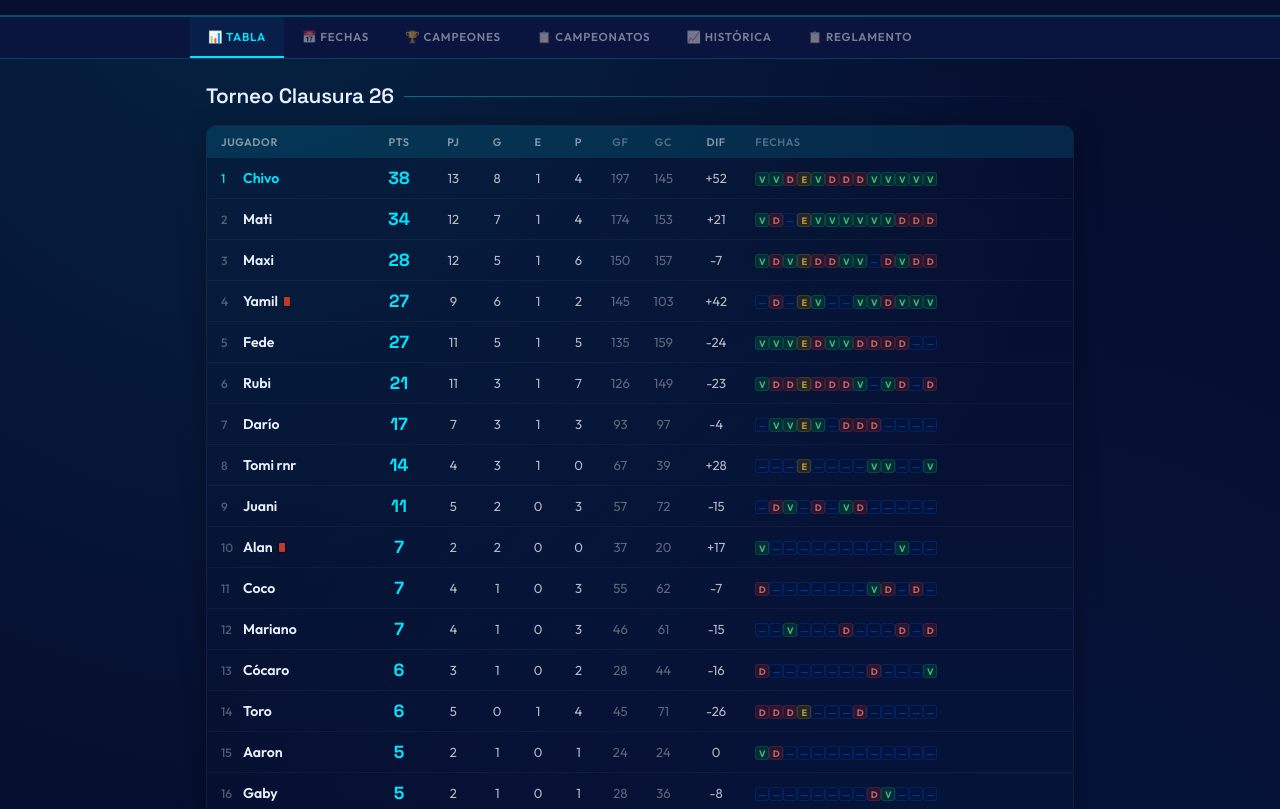
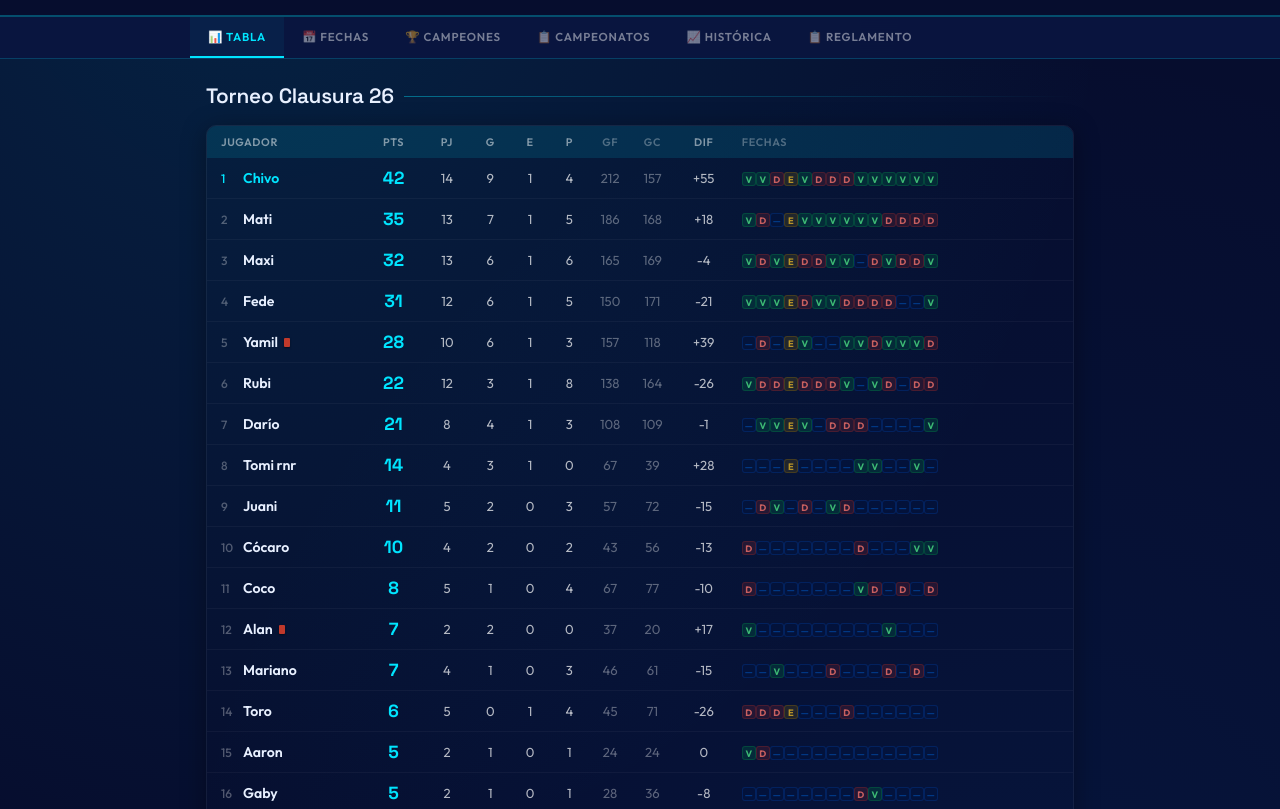
Before and after one commit to fedecamarotti/fulbito-martes, a plain HTML site: page index.html in a window 1280 px wide. Shown: the part 143-952 px from the top of the page. Drawn offline with Linux system fonts and the light colour scheme.

Commit message:
Fecha 14 (17 Nov 2026): Rosa 15 - Negro 12
Rosa gana: Chivo, Maxi, Fede, Darío, Cócaro (+4 pts)
Negro pierde: Mati, Yamil, Rubi, Coco (+1 pt)

Co-Authored-By: Claude Sonnet 4.6 <noreply@anthropic.com>
Claude-Session: https://claude.ai/code/session_01Tgf6VVWkFGiuqB9V7yJf8i

```diff
--- a/index.html
+++ b/index.html
@@ -437,24 +437,24 @@ const torneosAnteriores = [
 
 const tablaPosiciones = [
   // { nombre, pts, pj, g, e, p, gf, gc, forma }
-  { nombre:"Chivo",   pts:38, pj:13, g:8, e:1, p:4, gf:197, gc:145, sanciones:0, forma:["V","V","D","E","V","D","D","D","V","V","V","V","V"] },
-  { nombre:"Mati",    pts:34, pj:12, g:7, e:1, p:4, gf:174, gc:153, forma:["V","D","-","E","V","V","V","V","V","V","D","D","D"] },
-  { nombre:"Yamil",   pts:27, pj:9,  g:6, e:1, p:2, gf:145, gc:103, sanciones:1, forma:["-","D","-","E","V","-","-","V","V","D","V","V","V"] },
-  { nombre:"Fede",    pts:27, pj:11, g:5, e:1, p:5, gf:135, gc:159, forma:["V","V","V","E","D","V","V","D","D","D","D","-","-"] },
-  { nombre:"Maxi",    pts:28, pj:12, g:5, e:1, p:6, gf:150, gc:157, forma:["V","D","V","E","D","D","V","V","-","D","V","D","D"] },
-  { nombre:"Rubi",    pts:21, pj:11, g:3, e:1, p:7, gf:126, gc:149, forma:["V","D","D","E","D","D","D","V","-","V","D","-","D"] },
-  { nombre:"Darío",   pts:17, pj:7,  g:3, e:1, p:3, gf:93,  gc:97,  forma:["-","V","V","E","V","-","D","D","D","-","-","-","-"] },
-  { nombre:"Tomi rnr",pts:14, pj:4,  g:3, e:1, p:0, gf:67,  gc:39,  forma:["-","-","-","E","-","-","-","-","V","V","-","-","V"] },
-  { nombre:"Juani",   pts:11, pj:5,  g:2, e:0, p:3, gf:57,  gc:72,  forma:["-","D","V","-","D","-","V","D","-","-","-","-","-"] },
-  { nombre:"Alan",    pts:7,  pj:2,  g:2, e:0, p:0, gf:37,  gc:20,  sanciones:1, forma:["V","-","-","-","-","-","-","-","-","-","V","-","-"] },
-  { nombre:"Cócaro",  pts:6,  pj:3,  g:1, e:0, p:2, gf:28,  gc:44,  forma:["D","-","-","-","-","-","-","-","D","-","-","-","V"] },
-  { nombre:"Gaby",    pts:5,  pj:2,  g:1, e:0, p:1, gf:28,  gc:36,  forma:["-","-","-","-","-","-","-","-","D","V","-","-","-"] },
-  { nombre:"Toro",    pts:6,  pj:5,  g:0, e:1, p:4, gf:45,  gc:71,  forma:["D","D","D","E","-","-","-","D","-","-","-","-","-"] },
-  { nombre:"Coco",    pts:7,  pj:4,  g:1, e:0, p:3, gf:55,  gc:62,  forma:["D","-","-","-","-","-","-","-","V","D","-","D","-"] },
-  { nombre:"Mariano", pts:7,  pj:4,  g:1, e:0, p:3, gf:46,  gc:61,  forma:["-","-","V","-","-","-","D","-","-","-","D","-","D"] },
-  { nombre:"Aaron",   pts:5,  pj:2,  g:1, e:0, p:1, gf:24,  gc:24,  forma:["V","D","-","-","-","-","-","-","-","-","-","-","-"] },
-  { nombre:"Tincho",  pts:1,  pj:1,  g:0, e:0, p:1, gf:5,   gc:10,  forma:["-","-","D","-","-","-","-","-","-","-","-","-","-"] },
-  { nombre:"Nico",    pts:1,  pj:1,  g:0, e:0, p:1, gf:5,   gc:10,  forma:["-","-","D","-","-","-","-","-","-","-","-","-","-"] },
+  { nombre:"Chivo",   pts:42, pj:14, g:9, e:1, p:4, gf:212, gc:157, sanciones:0, forma:["V","V","D","E","V","D","D","D","V","V","V","V","V","V"] },
+  { nombre:"Mati",    pts:35, pj:13, g:7, e:1, p:5, gf:186, gc:168, forma:["V","D","-","E","V","V","V","V","V","V","D","D","D","D"] },
+  { nombre:"Maxi",    pts:32, pj:13, g:6, e:1, p:6, gf:165, gc:169, forma:["V","D","V","E","D","D","V","V","-","D","V","D","D","V"] },
+  { nombre:"Fede",    pts:31, pj:12, g:6, e:1, p:5, gf:150, gc:171, forma:["V","V","V","E","D","V","V","D","D","D","D","-","-","V"] },
+  { nombre:"Yamil",   pts:28, pj:10, g:6, e:1, p:3, gf:157, gc:118, sanciones:1, forma:["-","D","-","E","V","-","-","V","V","D","V","V","V","D"] },
+  { nombre:"Rubi",    pts:22, pj:12, g:3, e:1, p:8, gf:138, gc:164, forma:["V","D","D","E","D","D","D","V","-","V","D","-","D","D"] },
+  { nombre:"Darío",   pts:21, pj:8,  g:4, e:1, p:3, gf:108, gc:109, forma:["-","V","V","E","V","-","D","D","D","-","-","-","-","V"] },
+  { nombre:"Tomi rnr",pts:14, pj:4,  g:3, e:1, p:0, gf:67,  gc:39,  forma:["-","-","-","E","-","-","-","-","V","V","-","-","V","-"] },
+  { nombre:"Juani",   pts:11, pj:5,  g:2, e:0, p:3, gf:57,  gc:72,  forma:["-","D","V","-","D","-","V","D","-","-","-","-","-","-"] },
+  { nombre:"Alan",    pts:7,  pj:2,  g:2, e:0, p:0, gf:37,  gc:20,  sanciones:1, forma:["V","-","-","-","-","-","-","-","-","-","V","-","-","-"] },
+  { nombre:"Cócaro",  pts:10, pj:4,  g:2, e:0, p:2, gf:43,  gc:56,  forma:["D","-","-","-","-","-","-","-","D","-","-","-","V","V"] },
+  { nombre:"Coco",    pts:8,  pj:5,  g:1, e:0, p:4, gf:67,  gc:77,  forma:["D","-","-","-","-","-","-","-","V","D","-","D","-","D"] },
+  { nombre:"Gaby",    pts:5,  pj:2,  g:1, e:0, p:1, gf:28,  gc:36,  forma:["-","-","-","-","-","-","-","-","D","V","-","-","-","-"] },
+  { nombre:"Toro",    pts:6,  pj:5,  g:0, e:1, p:4, gf:45,  gc:71,  forma:["D","D","D","E","-","-","-","D","-","-","-","-","-","-"] },
+  { nombre:"Mariano", pts:7,  pj:4,  g:1, e:0, p:3, gf:46,  gc:61,  forma:["-","-","V","-","-","-","D","-","-","-","D","-","D","-"] },
+  { nombre:"Aaron",   pts:5,  pj:2,  g:1, e:0, p:1, gf:24,  gc:24,  forma:["V","D","-","-","-","-","-","-","-","-","-","-","-","-"] },
+  { nombre:"Tincho",  pts:1,  pj:1,  g:0, e:0, p:1, gf:5,   gc:10,  forma:["-","-","D","-","-","-","-","-","-","-","-","-","-","-"] },
+  { nombre:"Nico",    pts:1,  pj:1,  g:0, e:0, p:1, gf:5,   gc:10,  forma:["-","-","D","-","-","-","-","-","-","-","-","-","-","-"] },
 ];
 
 const goleadores = [
@@ -609,7 +609,17 @@ const fechas = [
     ]
   },
   {
-    titulo: "Fecha 14 — Próxima fecha",
+    titulo: "Fecha 14 — 17 Nov 2026",
+    partidos: [
+      {
+        local:    { equipo:"Rosa",  color:"#e75480", stroke:"#c0306a", jugadores:"Chivo, Maxi, Fede, Darío, Cócaro" },
+        visitante:{ equipo:"Negro", color:"#222",    stroke:"#555",    jugadores:"Mati, Yamil, Rubi, Coco, Pibito x" },
+        marcador: "15 - 12"
+      }
+    ]
+  },
+  {
+    titulo: "Fecha 15 — Próxima fecha",
     partidos: [
       {
         local:    { equipo:"Rosa",  color:"#e75480", stroke:"#c0306a", jugadores:"—" },
@@ -640,21 +650,21 @@ const rankingCampeones = [
 
 const tablaHistorica = [
   // { nombre, pts, pj, g, e, p, dif, goles }
-  { nombre:"Chivo",    pts:313, pj:123, g:71, e:11, p:41, dif:"+174", goles:51 },
-  { nombre:"Maxi",     pts:275, pj:112, g:60, e:9,  p:43, dif:"+106", goles:69 },
-  { nombre:"Fede",     pts:264, pj:109, g:55, e:9,  p:45, dif:"-19",  goles:40 },
-  { nombre:"Mati",     pts:236, pj:111, g:47, e:11, p:53, dif:"-44",  goles:25 },
-  { nombre:"Darío",    pts:222, pj:99,  g:46, e:10, p:43, dif:"+12",  goles:30 },
-  { nombre:"Rubi",     pts:219, pj:105, g:44, e:10, p:51, dif:"-54",  goles:51 },
+  { nombre:"Chivo",    pts:317, pj:124, g:72, e:11, p:41, dif:"+177", goles:51 },
+  { nombre:"Maxi",     pts:279, pj:113, g:61, e:9,  p:43, dif:"+109", goles:69 },
+  { nombre:"Fede",     pts:268, pj:110, g:56, e:9,  p:45, dif:"-16",  goles:40 },
+  { nombre:"Mati",     pts:237, pj:112, g:47, e:11, p:54, dif:"-47",  goles:25 },
+  { nombre:"Darío",    pts:226, pj:100, g:47, e:10, p:43, dif:"+15",  goles:30 },
+  { nombre:"Rubi",     pts:220, pj:106, g:44, e:10, p:52, dif:"-57",  goles:51 },
   { nombre:"Toro",     pts:128, pj:73,  g:24, e:7,  p:42, dif:"-114", goles:48 },
   { nombre:"Aaron",    pts:97,  pj:43,  g:23, e:5,  p:15, dif:"+64",  goles:20 },
   { nombre:"Lucas",    pts:81,  pj:34,  g:15, e:4,  p:15, dif:"-19",  goles:0  },
   { nombre:"Juani",    pts:63,  pj:38,  g:11, e:3,  p:24, dif:"-79",  goles:5  },
-  { nombre:"Cócaro",   pts:67,  pj:32,  g:13, e:3,  p:16, dif:"-45",  goles:12 },
-  { nombre:"Coco",     pts:67,  pj:38,  g:12, e:4,  p:22, dif:"-65",  goles:4  },
+  { nombre:"Cócaro",   pts:71,  pj:33,  g:14, e:3,  p:16, dif:"-42",  goles:12 },
+  { nombre:"Coco",     pts:68,  pj:39,  g:12, e:4,  p:23, dif:"-68",  goles:4  },
   { nombre:"Nuno",     pts:60,  pj:22,  g:12, e:2,  p:8,  dif:"0",    goles:0  },
   { nombre:"Compi",    pts:49,  pj:27,  g:7,  e:2,  p:18, dif:"-57",  goles:12 },
-  { nombre:"Yamil",    pts:62,  pj:25,  g:12, e:2,  p:11, dif:"+47",  goles:48 },
+  { nombre:"Yamil",    pts:63,  pj:26,  g:12, e:2,  p:12, dif:"+44",  goles:48 },
   { nombre:"Gaby",     pts:48,  pj:22,  g:13, e:1,  p:8,  dif:"+28",  goles:24 },
   { nombre:"Nahue",    pts:43,  pj:18,  g:9,  e:3,  p:6,  dif:"+2",   goles:0  },
   { nombre:"Tomi rnr", pts:35,  pj:13,  g:10, e:1,  p:2,  dif:"+62",  goles:5  },
```
